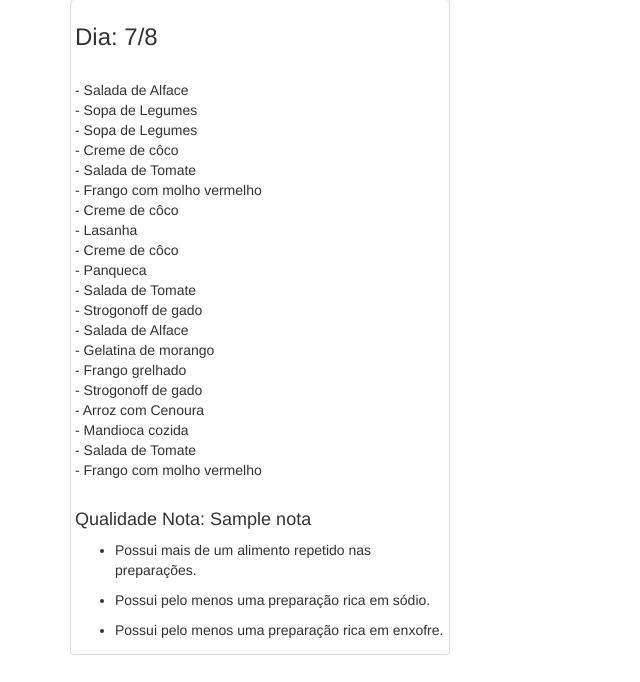
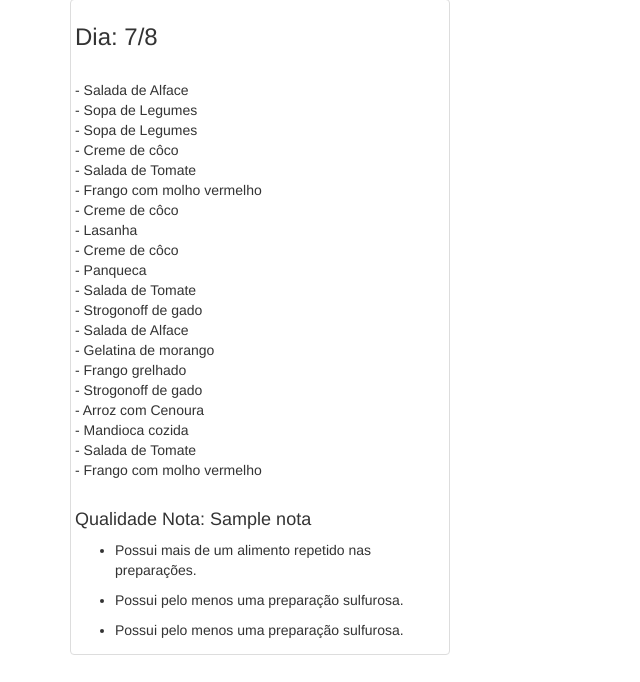
Before and after one commit to caroljardims/nutrigmob, a Django app: template templates/vercardapio.html in a window 1280 px wide. Shown: the part 118-800 px from the top of the page, without its empty margins (0-640 px from the left). Run offline with Django 3.2, Linux system fonts and the light colour scheme; data comes from the database, SQL or seed files in the repository; the template is opened without the code that fills it: values that come from a table or form of the project are taken from there, most other values are stand-ins (such as "Sample title", 1, 10 or a date in 2020); some libraries are stand-ins or nearby versions.

Commit message:
correçao de descriçao no html

```diff
--- a/templates/vercardapio.html
+++ b/templates/vercardapio.html
@@ -18,7 +18,7 @@
 					{% endfor %}
 				<div>
 					<br />
-					<h4>Qualidade Nota: {{ nota }}</h4>
+					<h4>Qualidade Nota: {{ nota }} </h4>
 					<ul>
 						{% if item.r1 == 1 %}
 							<li>Não possui mais de um alimento repetido nas preparações.</li>
@@ -31,7 +31,7 @@
 						{% if item.r7 == 1 %}
 							<li>Não possui preparações ricas em sódio.</li>
 						{% else %}
-							<li>Possui pelo menos uma preparação rica em sódio.</li>
+							<li>Possui pelo menos uma preparação sulfurosa.</li>
 						{% endif %}
 
 					</ul>
@@ -39,7 +39,7 @@
 						{% if item.r8 == 1 %}
 							<li>Não possui preparações ricas em enxofre.</li>
 						{% else %}
-							<li>Possui pelo menos uma preparação rica em enxofre.</li>
+							<li>Possui pelo menos uma preparação sulfurosa.</li>
 						{% endif %}
 
 					</ul>
```
